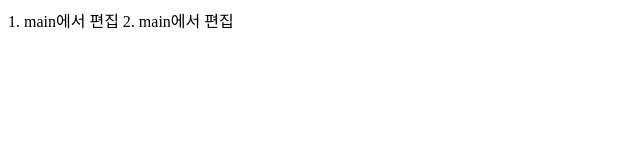
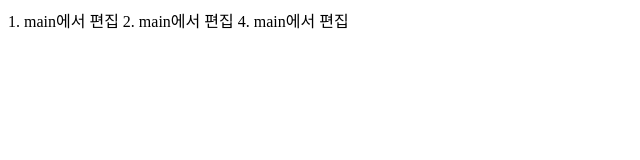
Before and after one commit to byfaith2000/miracle-maker1004, a plain HTML site: page index.html in a window 1280 px wide. Shown: the whole page, without its empty margins (0-640 px from the left). Drawn offline with Linux system fonts and the light colour scheme.

Commit message:
4.편집

```diff
--- a/index.html
+++ b/index.html
@@ -9,5 +9,6 @@
 <body>
     1. main에서 편집
     2. main에서 편집
+    4. main에서 편집
 </body>
 </html>
```
